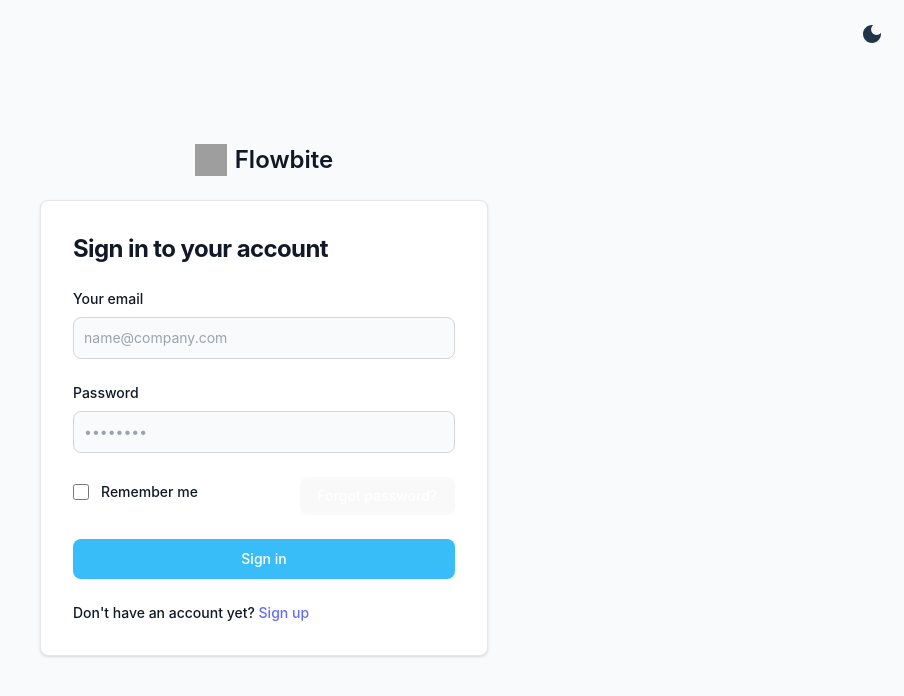
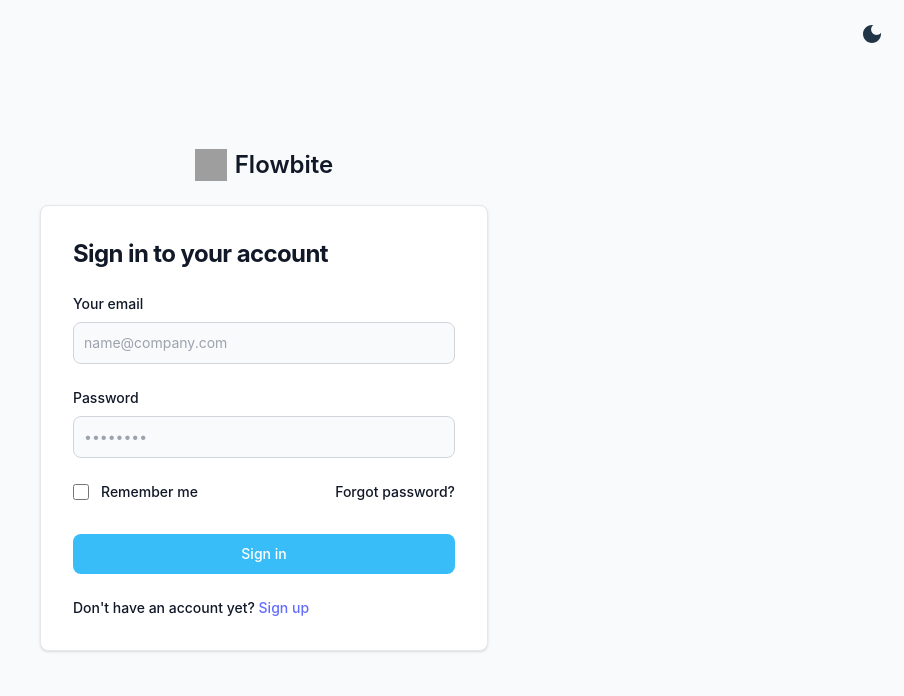
Before and after one commit to Nicolas-ggd/covid19-api-vite-react, a React (Vite) app: page / in a window 1280 px wide. Shown: the top 696 px of the page, without its empty margins (376-1280 px from the left). Built offline with nearby package versions, Linux system fonts and the light colour scheme; grey boxes are pictures that could not be loaded.

Commit message:
fix: fix forgot password button and route

```diff
--- a/src/components/authorization/SignIn.jsx
+++ b/src/components/authorization/SignIn.jsx
@@ -108,9 +108,9 @@
                                             <label htmlFor="remember" className={`block mb-2 text-sm font-medium ${isDarkMode ? 'text-white' : 'text-gray-900'}`}>Remember me</label>
                                         </div>
                                     </div>
-                                    <button onClick={toggleForgotPassword} type="button" className={`text-sm font-medium text-primary-600 hover:underline ${isDarkMode ? 'dark:text-primary-500' : ''} cursor-pointer`}>
+                                    <Link onClick={toggleForgotPassword} to="/reset-password" className={`transition text-sm mb-2 ${isDarkMode ? 'dark:text-white' : 'text-gray-900'}`}>
                                         Forgot password?
-                                    </button>
+                                    </Link>
                                 </div>
 
                                 <button onClick={submitSignInData} type="button" className={`w-full transition delay-50 border-none text-white bg-sky-400 hover:bg-sky-700 focus:ring-4 focus:outline-none focus:ring-primary-300 font-medium rounded-lg text-sm px-5 py-2.5 text-center ${isDarkMode ? 'dark:bg-primary-600 dark:hover:bg-primary-700 dark:focus:ring-primary-800' : 'dark:bg-primary-600 dark:hover:bg-primary-700 dark:focus:ring-primary-800'} outline-none`}>
```
